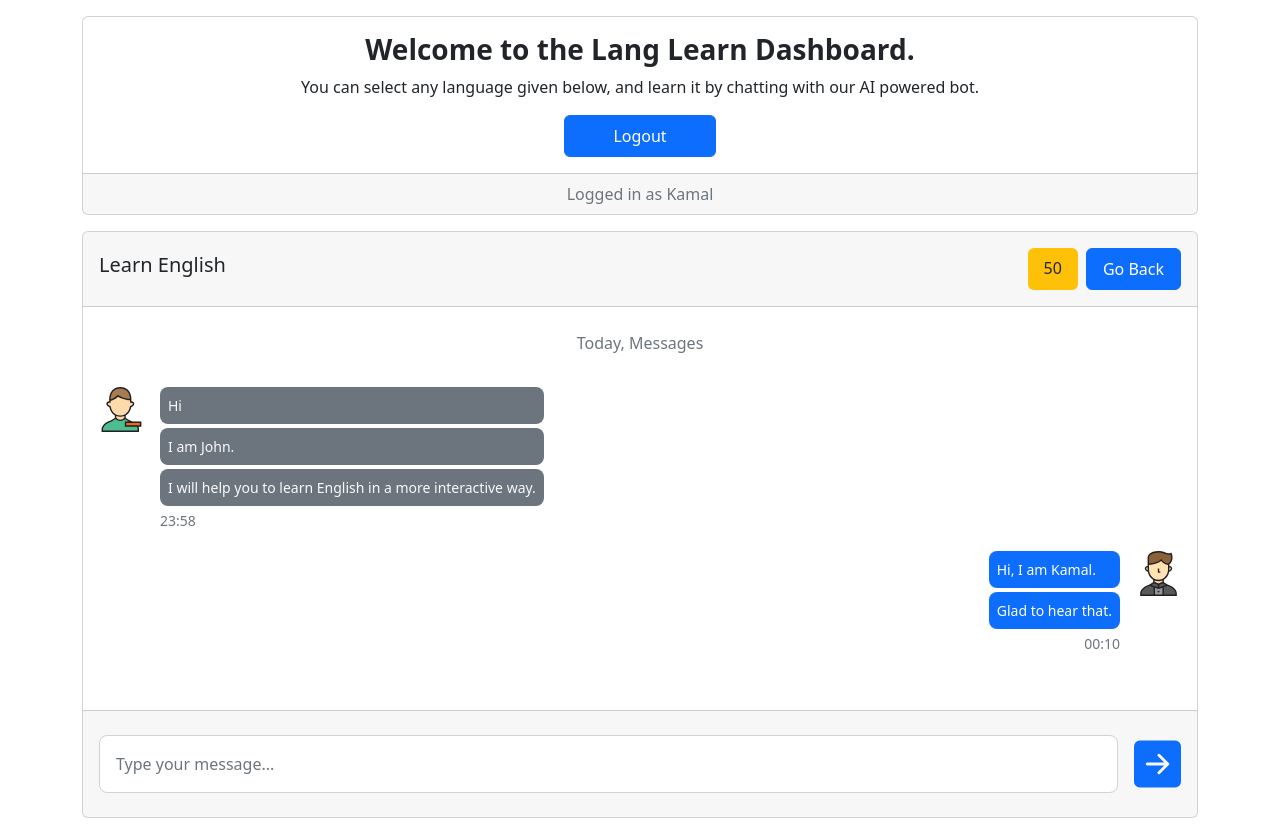
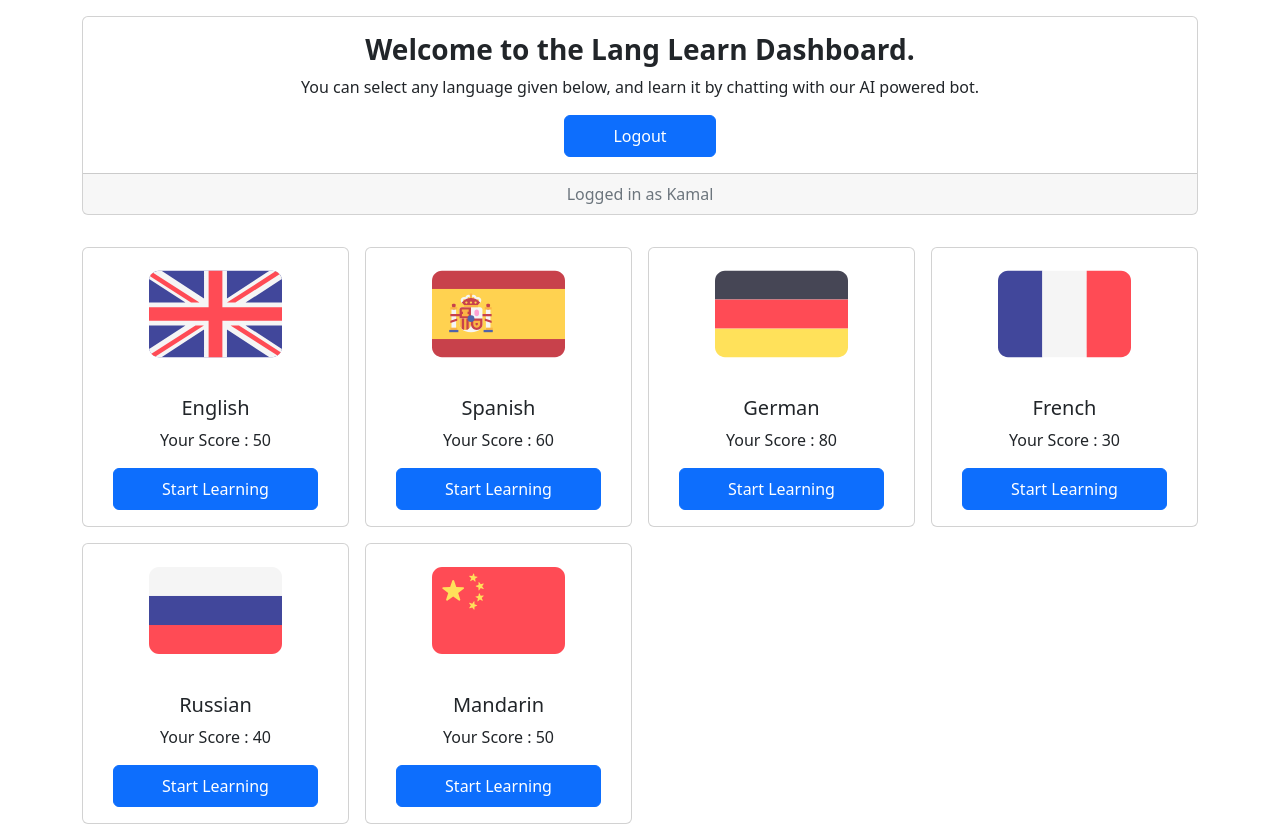
Before and after one commit to wahsandaruwan/lingobot_web_frontend, a React (Create React App) app: page /dashboard in a window 1280 px wide. Built offline with nearby package versions, Linux system fonts and the light colour scheme.

Commit message:
Added login and register form states

```diff
--- a/package.json
+++ b/package.json
@@ -1,5 +1,5 @@
 {
-  "name": "frontend",
+  "name": "langlearn_frontend",
   "version": "0.1.0",
   "private": true,
   "dependencies": {
--- a/src/Components/Pages/Dashboard.js
+++ b/src/Components/Pages/Dashboard.js
@@ -1,8 +1,14 @@
+// Inbuilt components & modules
+import { useState } from 'react'
+
 // Third-party components & modules
 import { Container, Row, Col, Card, Button } from 'react-bootstrap'
 import ChatInterface from '../Sections/ChatInterface'
 
 const Dashboard = () => {
+  // Chat display state
+  const [showChat, setShowChat] = useState(false)
+
   return (
     <>
       <Container>
@@ -25,7 +31,8 @@ const Dashboard = () => {
             </Card>
           </Col>
         </Row>
-        {/* <Row className="my-3 gx-3 gy-3">
+        {
+          !showChat ? <Row className="my-3 gx-3 gy-3">
             <Col lg={3} md={4} xs={12}>
               <Card className="text-center">
                 <Card.Img
@@ -35,7 +42,7 @@ const Dashboard = () => {
                 <Card.Body>
                   <Card.Title>English</Card.Title>
                   <Card.Text>Your Score : 50</Card.Text>
-                <Button variant="primary py-2 px-5">Start Learning</Button>
+                  <Button variant="primary py-2 px-5" onClick={() => setShowChat(true)}>Start Learning</Button>
                 </Card.Body>
               </Card>
             </Col>
@@ -48,7 +55,7 @@ const Dashboard = () => {
                 <Card.Body>
                   <Card.Title>Spanish</Card.Title>
                   <Card.Text>Your Score : 60</Card.Text>
-                <Button variant="primary py-2 px-5">Start Learning</Button>
+                  <Button variant="primary py-2 px-5" onClick={() => setShowChat(true)}>Start Learning</Button>
                 </Card.Body>
               </Card>
             </Col>
@@ -61,7 +68,7 @@ const Dashboard = () => {
                 <Card.Body>
                   <Card.Title>German</Card.Title>
                   <Card.Text>Your Score : 80</Card.Text>
-                <Button variant="primary py-2 px-5">Start Learning</Button>
+                  <Button variant="primary py-2 px-5" onClick={() => setShowChat(true)}>Start Learning</Button>
                 </Card.Body>
               </Card>
             </Col>
@@ -74,7 +81,7 @@ const Dashboard = () => {
                 <Card.Body>
                   <Card.Title>French</Card.Title>
                   <Card.Text>Your Score : 30</Card.Text>
-                <Button variant="primary py-2 px-5">Start Learning</Button>
+                  <Button variant="primary py-2 px-5" onClick={() => setShowChat(true)}>Start Learning</Button>
                 </Card.Body>
               </Card>
             </Col>
@@ -87,7 +94,7 @@ const Dashboard = () => {
                 <Card.Body>
                   <Card.Title>Russian</Card.Title>
                   <Card.Text>Your Score : 40</Card.Text>
-                <Button variant="primary py-2 px-5">Start Learning</Button>
+                  <Button variant="primary py-2 px-5" onClick={() => setShowChat(true)}>Start Learning</Button>
                 </Card.Body>
               </Card>
             </Col>
@@ -100,12 +107,13 @@ const Dashboard = () => {
                 <Card.Body>
                   <Card.Title>Mandarin</Card.Title>
                   <Card.Text>Your Score : 50</Card.Text>
-                <Button variant="primary py-2 px-5">Start Learning</Button>
+                  <Button variant="primary py-2 px-5" onClick={() => setShowChat(true)}>Start Learning</Button>
                 </Card.Body>
               </Card>
             </Col>
-        </Row> */}
-        <ChatInterface />
+          </Row> : <ChatInterface hideChat={() => setShowChat(false)} />
+        }
+        {/* <ChatInterface /> */}
       </Container>
     </>
   )
--- a/src/Components/Pages/Home.js
+++ b/src/Components/Pages/Home.js
@@ -1,10 +1,16 @@
+// Inbuilt components & modules
+import { useState } from 'react'
+
 // Third-party components & modules
 import { Container, Row, Col } from 'react-bootstrap'
+import { useNavigate } from 'react-router-dom'
 
 // Custom components & modules
 import CustomForm from '../Sections/CustomForm'
 
 const Home = () => {
+  // Navigation instance
+  let navigate = useNavigate()
   return (
     <>
       <Container
--- a/src/Components/Sections/ChatInterface.js
+++ b/src/Components/Sections/ChatInterface.js
@@ -2,7 +2,7 @@
 import { Row, Col, Card, Button } from 'react-bootstrap'
 import { BsFillArrowRightSquareFill } from 'react-icons/bs'
 
-const ChatInterface = () => {
+const ChatInterface = ({ hideChat }) => {
   return (
     <>
       <Row className="my-3">
@@ -14,7 +14,7 @@ const ChatInterface = () => {
                 <Card.Text className="bg-warning text-dark px-3 py-2 mb-0 rounded fs6">
                   50
                 </Card.Text>
-                <Button variant="primary py-2 px-3">Go Back</Button>
+                <Button variant="primary py-2 px-3" onClick={hideChat}>Go Back</Button>
               </div>
             </Card.Header>
             <Card.Body className="chat-body overflow-auto">
@@ -56,11 +56,11 @@ const ChatInterface = () => {
             <Card.Footer className="d-flex px-3 py-4">
               <input
                 type="text"
-                class="form-control form-control-lg fs-6 py-3"
+                className="form-control form-control-lg fs-6 py-3"
                 id="exampleFormControlInput1"
                 placeholder="Type your message..."
               />
-              <a class="btn-send ms-3" href="#!">
+              <a className="btn-send ms-3" href="#!">
                 <BsFillArrowRightSquareFill />
               </a>
             </Card.Footer>
--- a/src/Components/Sections/CustomForm.js
+++ b/src/Components/Sections/CustomForm.js
@@ -7,6 +7,26 @@ import { Container, Row, Col, Form, Button } from 'react-bootstrap'
 const CustomForm = () => {
   // Form state
   const [formType, setFormType] = useState(true)
+
+  // Login state
+  const [login, setLogin] = useState({
+    email: '',
+    password: ''
+  })
+
+  // Register state
+  const [register, setRegister] = useState({
+    fullName: '',
+    email: '',
+    password: ''
+  })
+
+  console.log(login)
+  console.log(register)
+
+  const loginHandler = () => {
+    console.log(login)
+  }
 
   return (
     <>
@@ -24,6 +44,7 @@ const CustomForm = () => {
                     className="p-2"
                     type="text"
                     placeholder="Full name"
+                    onChange={(e) => setRegister({ ...register, 'fullName': e.target.value })}
                   />
                 </Form.Group>
               ) : (
@@ -35,6 +56,7 @@ const CustomForm = () => {
                   className="p-2"
                   type="email"
                   placeholder="Enter email"
+                  onChange={(e) => formType ? setLogin({ ...login, 'email': e.target.value }) : setRegister({ ...register, 'email': e.target.value })}
                 />
               </Form.Group>
               <Form.Group className="mb-3" controlId="formBasicPassword">
@@ -43,6 +65,7 @@ const CustomForm = () => {
                   className="p-2"
                   type="password"
                   placeholder="Password"
+                  onChange={(e) => formType ? setLogin({ ...login, 'password': e.target.value }) : setRegister({ ...register, 'password': e.target.value })}
                 />
               </Form.Group>
               <div className="d-grid gap-2">
```
Also changed, not shown: 1 other file (tests, documents, lock files or other folders). Lines whose indentation alone changed are shown as unchanged.
